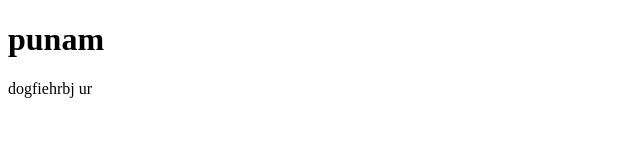
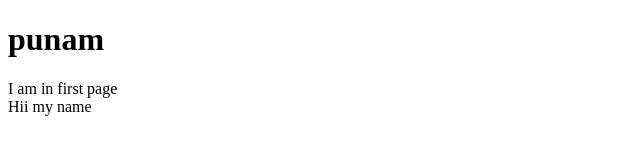
Before and after one commit to punam002/Demo-Repo, a plain HTML site: page index.html in a window 1280 px wide. Shown: the whole page, without its empty margins (0-640 px from the left). Drawn offline with Linux system fonts and the light colour scheme.

Commit message:
add index.html
i add my name under a div tag

```diff
--- a/index.html
+++ b/index.html
@@ -8,6 +8,7 @@
 <body>
     <h1>punam</h1>
 
-    dogfiehrbj ur
+    I am in first page
+    <div>Hii my name </div>
 </body>
 </html>
```
